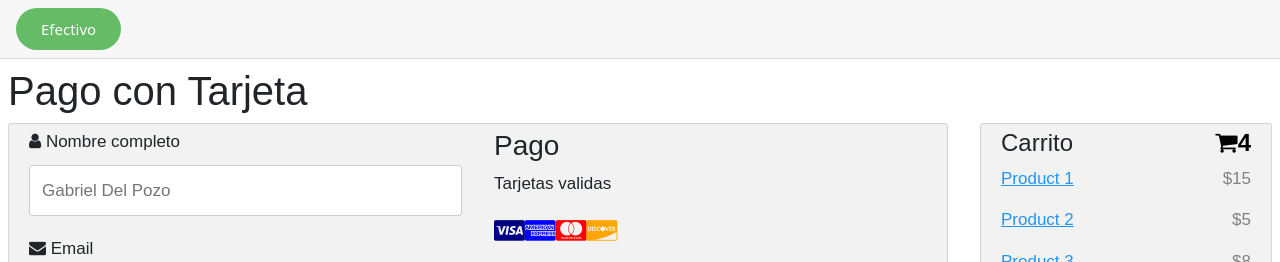
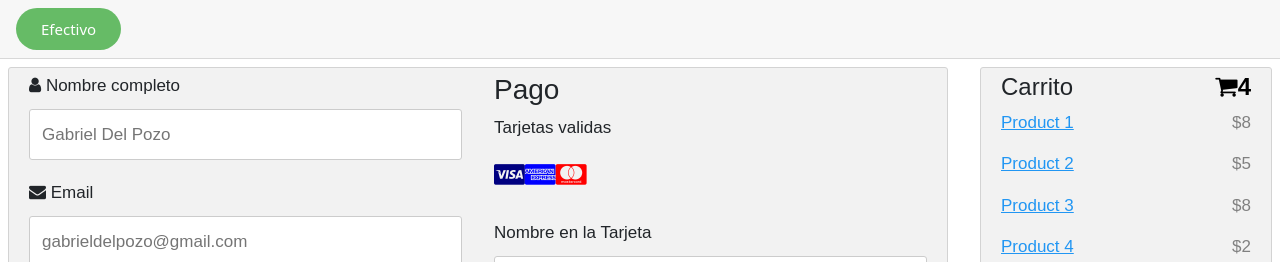
Before and after one commit to gabdelpozo/ProyectoOrganico, an Angular app: page /finalizar-compra in a window 1280 px wide. Both pictures are taken after a click on the button "Tarjeta de Credito". Shown: the part 538-800 px from the top of the page. Built offline with nearby package versions, Linux system fonts and the light colour scheme.

Commit message:
commit 13-9

```diff
--- a/src/app/Componentes/carrito/carrito.component.scss
+++ b/src/app/Componentes/carrito/carrito.component.scss
@@ -171,6 +171,8 @@ label {
   border-radius: 3px;
 }
 
+
+
 .checkout:hover {
   background-color: #494;
 }
--- a/src/app/Componentes/finalizar-compra/finalizar-compra.component.html
+++ b/src/app/Componentes/finalizar-compra/finalizar-compra.component.html
@@ -9,13 +9,13 @@
     </style>
 </head>
 
-    <div class="card-header">
-      <p class="font" > Seleccione metodo de pago</p>
-      <button class="checkout" (click)=pagoCredito()>Tarjeta de Credito</button><br>
-      <button class="checkout" (click)=pagoDebito()>Tarjeta de Debito</button><br>
-      <button class="checkout" (click)=pagoEfectivo()>Efectivo</button>
+<div class="card-header">
+    <p class="font"> Seleccione metodo de pago</p>
+    <button class="checkout" (click)=pagoCredito()>Tarjeta de Credito</button><br>
+    <button class="checkout" (click)=pagoDebito()>Tarjeta de Debito</button><br>
+    <button class="checkout" (click)=pagoEfectivo()>Efectivo</button>
 
-    </div>
+</div>
 
 <!-- <button (click)="pagoTarjeta">
     <div>De que manera desea </div>
@@ -23,7 +23,6 @@
 
 
 <body *ngIf="tarjetaCredito==1">
-    <h1>  Pago con Tarjeta</h1>
     <div class="row">
         <div class="col-75">
             <div class="container">
@@ -59,7 +58,6 @@
                                 <i class="fa fa-cc-visa" style="color:navy;"></i>
                                 <i class="fa fa-cc-amex" style="color:blue;"></i>
                                 <i class="fa fa-cc-mastercard" style="color:red;"></i>
-                                <i class="fa fa-cc-discover" style="color:orange;"></i>
                             </div>
                             <label for="cname">Nombre en la Tarjeta</label>
                             <input type="text" id="cname" name="cardname" placeholder="G Del Pozo">
@@ -80,8 +78,9 @@
                         </div>
 
                     </div>
-
-                    <input type="submit" value="Finalizar el pago" class="btn">
+                    <!--
+                    <button class="checkout" (click)=pagoEfectivo()>Efectivo</button> -->
+                    <input class="checkout2" type="submit" value="Finalizar el pago">
                 </form>
             </div>
         </div>
@@ -89,7 +88,7 @@
             <div class="container">
                 <h4>Carrito <span class="price" style="color:black"><i class="fa fa-shopping-cart"></i> <b>4</b></span>
                 </h4>
-                <p><a href="#">Product 1</a> <span class="price">$15</span></p>
+                <p><a href="#">Product 1</a> <span class="price">$8</span></p>
                 <p><a href="#">Product 2</a> <span class="price">$5</span></p>
                 <p><a href="#">Product 3</a> <span class="price">$8</span></p>
                 <p><a href="#">Product 4</a> <span class="price">$2</span></p>
--- a/src/app/Componentes/finalizar-compra/finalizar-compra.component.scss
+++ b/src/app/Componentes/finalizar-compra/finalizar-compra.component.scss
@@ -12,6 +12,16 @@ body {
 
   * {
     box-sizing: border-box;
+  }
+
+  .checkout2 {
+    border: 0;
+    margin-top: 20px;
+    padding: 6px 25px;
+    background-color: #6b6;
+    color: #fff;
+    font-size: 30px;
+    border-radius: 3px;
   }
 
   .row {
--- a/src/app/Componentes/finalizar-compra/finalizar-compra.component.ts
+++ b/src/app/Componentes/finalizar-compra/finalizar-compra.component.ts
@@ -1,4 +1,6 @@
-import { Component, OnInit } from '@angular/core';
+import { Component, OnInit, Input } from '@angular/core';
+import { ProductosDispoService } from 'src/app/servicio/productos-dispo.service';
+import { Producto } from 'src/app/Clases/Producto';
 
 @Component({
   selector: 'app-finalizar-compra',
@@ -6,15 +8,19 @@ import { Component, OnInit } from '@angular/core';
   styleUrls: ['./finalizar-compra.component.scss']
 })
 export class FinalizarCompraComponent implements OnInit {
-
-  constructor() { }
-
-  ngOnInit(): void {
-  }
+  @Input() enCarrito: Producto[];
+  @Input() subTo: number[] = new Array();
+  @Input() total: number;
 
   tarjetaDebito: number = 0;
   tarjetaCredito: number = 0;
   efectivo: number = 0;
+
+  constructor(private productosDispoService: ProductosDispoService) { }
+
+  ngOnInit(): void {
+    this.enCarrito = this.productosDispoService.getCarrito();
+  }
 
   pagoCredito(){
     this.tarjetaCredito = 1;
@@ -27,4 +33,6 @@ export class FinalizarCompraComponent implements OnInit {
   pagoEfectivo(){
     this.efectivo = 1;
   }
+
+
 }
```
